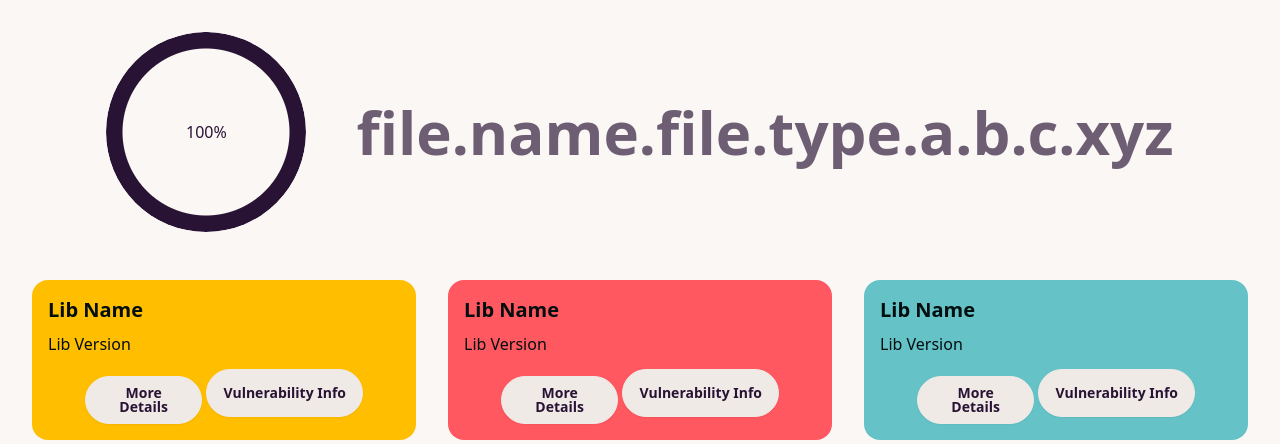
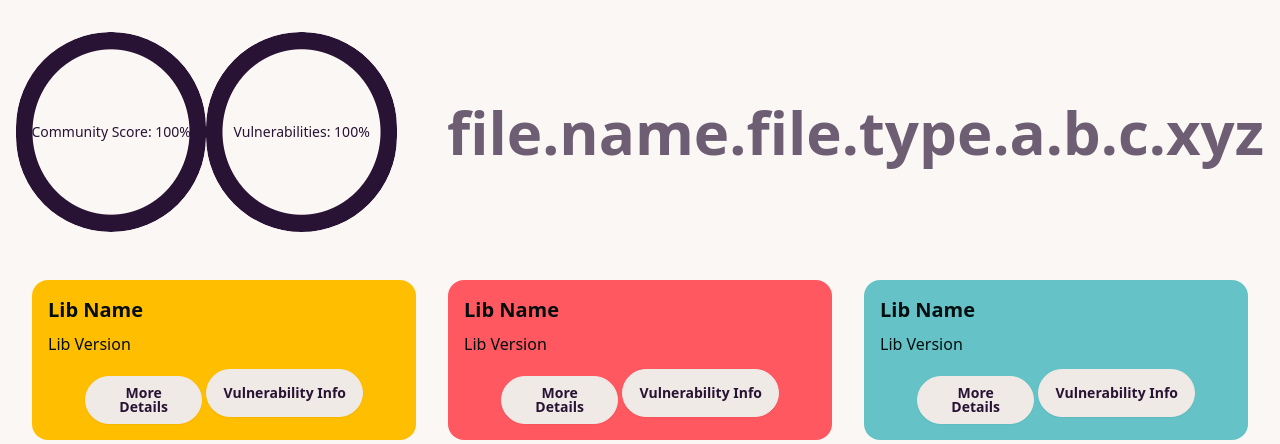
Before and after one commit to thehomeworkclub/DependGuard, a Flask app: template templates/results.html in a window 1280 px wide. Shown: the top 444 px of the page. Run offline with Flask 3, Linux system fonts and the light colour scheme; the template is opened without the code that fills it, so the values that code supplies are empty; some libraries are stand-ins or nearby versions.

Commit message:
updated: radial progress bar on /results

```diff
--- a/templates/results.html
+++ b/templates/results.html
@@ -13,8 +13,9 @@
 <body class="overflow-y-scroll">
 <!-- Creates a div for the entire progress bar and the file name -->
     <div class=" flex flex-row items-center justify-center p-4 pt-8">
-<!-- Displays the upload progress in a radial bar. -->
-        <div class="radial-progress" role="progressbar" style="--value:100; --size:200px; --thickness: 1rem;">100%</div>
+        <div class="radial-progress text-sm" role="progressbar" style="--value:100; --size:200px; --thickness: 1rem;">Community Score: 100%</div>
+<!-- Displays the vulnerablility progress in a radial bar. Adds padding on the left side-->
+        <div class="radial-progress text-sm" role="progressbar" style="--value:100; --size:200px; --thickness: 1rem;">Vulnerabilities: 100%</div>
      <!-- File name with file type. Animates the file name and type with a small pulse -->
         <h1 class="text-6xl font-bold animate-pulse" style="padding-left: 50px; ">file.name.file.type.a.b.c.xyz</h1>
 
```
